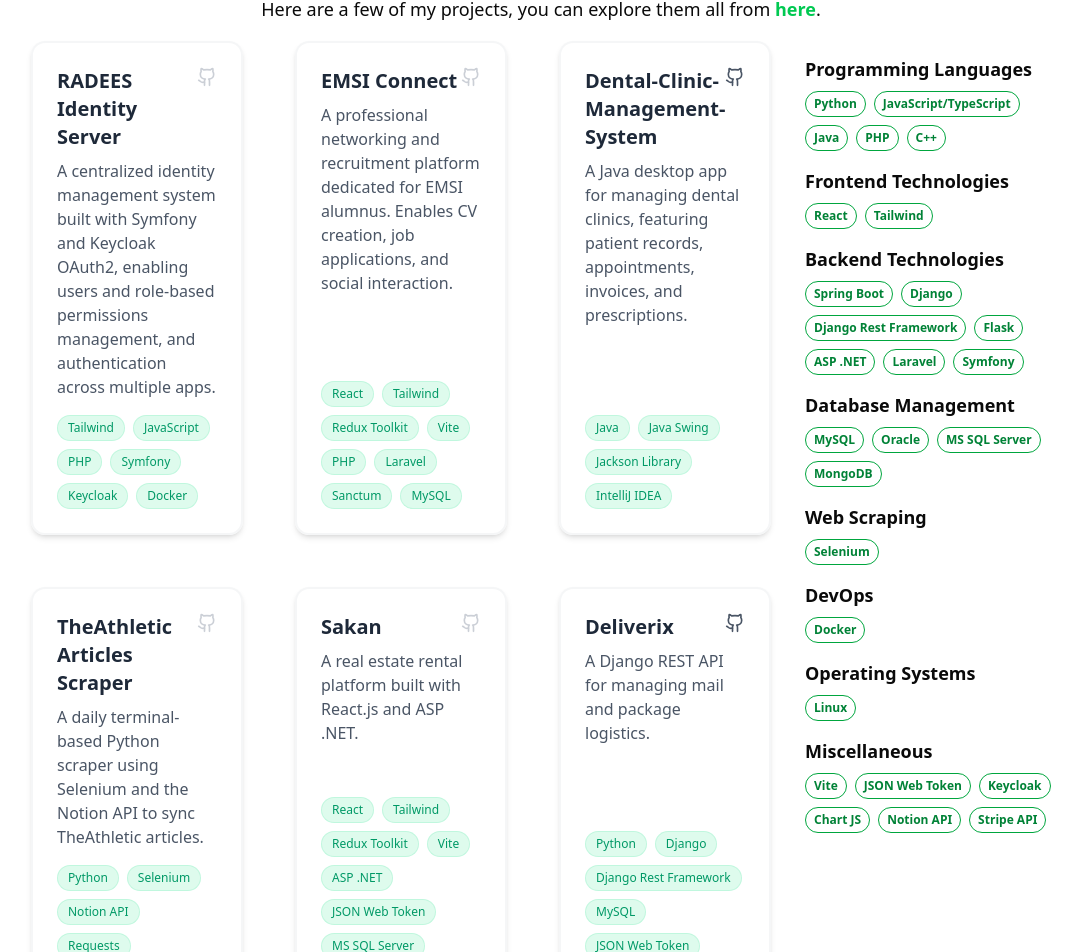
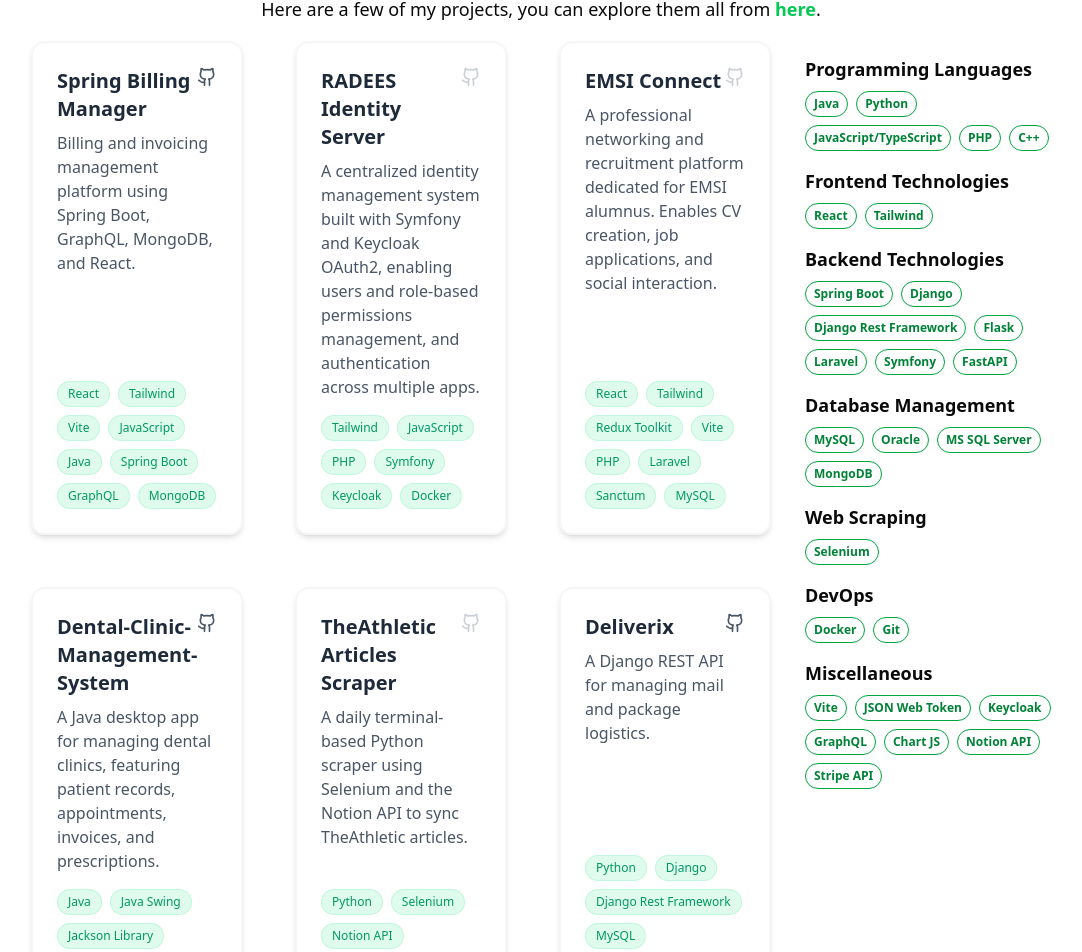
Before and after one commit to dev-saber/my-portfolio, a React (Vite) app: page / in a window 1280 px wide. Shown: the part 3656-4608 px from the top of the page, without its empty margins (99-1181 px from the left). Built offline with nearby package versions, Linux system fonts and the light colour scheme.

Commit message:
updated skills & projects

```diff
--- a/src/assets/Projects.ts
+++ b/src/assets/Projects.ts
@@ -4,7 +4,7 @@
 }[] = [
   {
     category: "Programming Languages",
-    skills: ["Python", "JavaScript/TypeScript", "Java", "PHP", "C++"],
+    skills: ["Java", "Python", "JavaScript/TypeScript", "PHP", "C++"],
   },
   {
     category: "Frontend Technologies",
@@ -17,9 +17,9 @@
       "Django",
       "Django Rest Framework",
       "Flask",
-      "ASP .NET",
       "Laravel",
       "Symfony",
+      "FastAPI",
     ],
   },
   {
@@ -32,11 +32,7 @@
   },
   {
     category: "DevOps",
-    skills: ["Docker"],
-  },
-  {
-    category: "Operating Systems",
-    skills: ["Linux"],
+    skills: ["Docker", "Git"],
   },
   {
     category: "Miscellaneous",
@@ -44,6 +40,7 @@
       "Vite",
       "JSON Web Token",
       "Keycloak",
+      "GraphQL",
       "Chart JS",
       "Notion API",
       "Stripe API",
@@ -57,6 +54,22 @@
   tools: string[];
   github?: string;
 }[] = [
+  {
+    title: "Spring Billing Manager",
+    description:
+      "Billing and invoicing management platform using Spring Boot, GraphQL, MongoDB, and React.",
+    tools: [
+      "React",
+      "Tailwind",
+      "Vite",
+      "JavaScript",
+      "Java",
+      "Spring Boot",
+      "GraphQL",
+      "MongoDB",
+    ],
+    github: "https://github.com/dev-saber/spring-billing-manager",
+  },
   {
     title: "RADEES Identity Server",
     description:
@@ -76,9 +89,7 @@
       "Laravel",
       "Sanctum",
       "MySQL",
-      // "Docker", "WebSockets"
     ],
-    // github: "",
   },
   {
     title: "Dental-Clinic-Management-System",
@@ -92,21 +103,6 @@
     description:
       "A daily terminal-based Python scraper using Selenium and the Notion API to sync TheAthletic articles.",
     tools: ["Python", "Selenium", "Notion API", "Requests"],
-  },
-  {
-    title: "Sakan",
-    description:
-      "A real estate rental platform built with React.js and ASP .NET.",
-    tools: [
-      "React",
-      "Tailwind",
-      "Redux Toolkit",
-      "Vite",
-      "ASP .NET",
-      "JSON Web Token",
-      "MS SQL Server",
-    ],
-    github: "",
   },
   {
     title: "Deliverix",
@@ -150,13 +146,6 @@
     tools: ["Python", "Flask", "MongoDB"],
     github: "https://github.com/dev-saber/moroccan-blood-donating-centers-api",
   },
-  {
-    title: "EMSI Grades Checker",
-    description:
-      "A Python automated script that scrapes academic grades from the EMSI student portal.",
-    tools: ["Python", "Selenium"],
-    github: "https://github.com/dev-saber/emsi-grades-checker",
-  },
 ];
 
 export { skills, projects };
```
